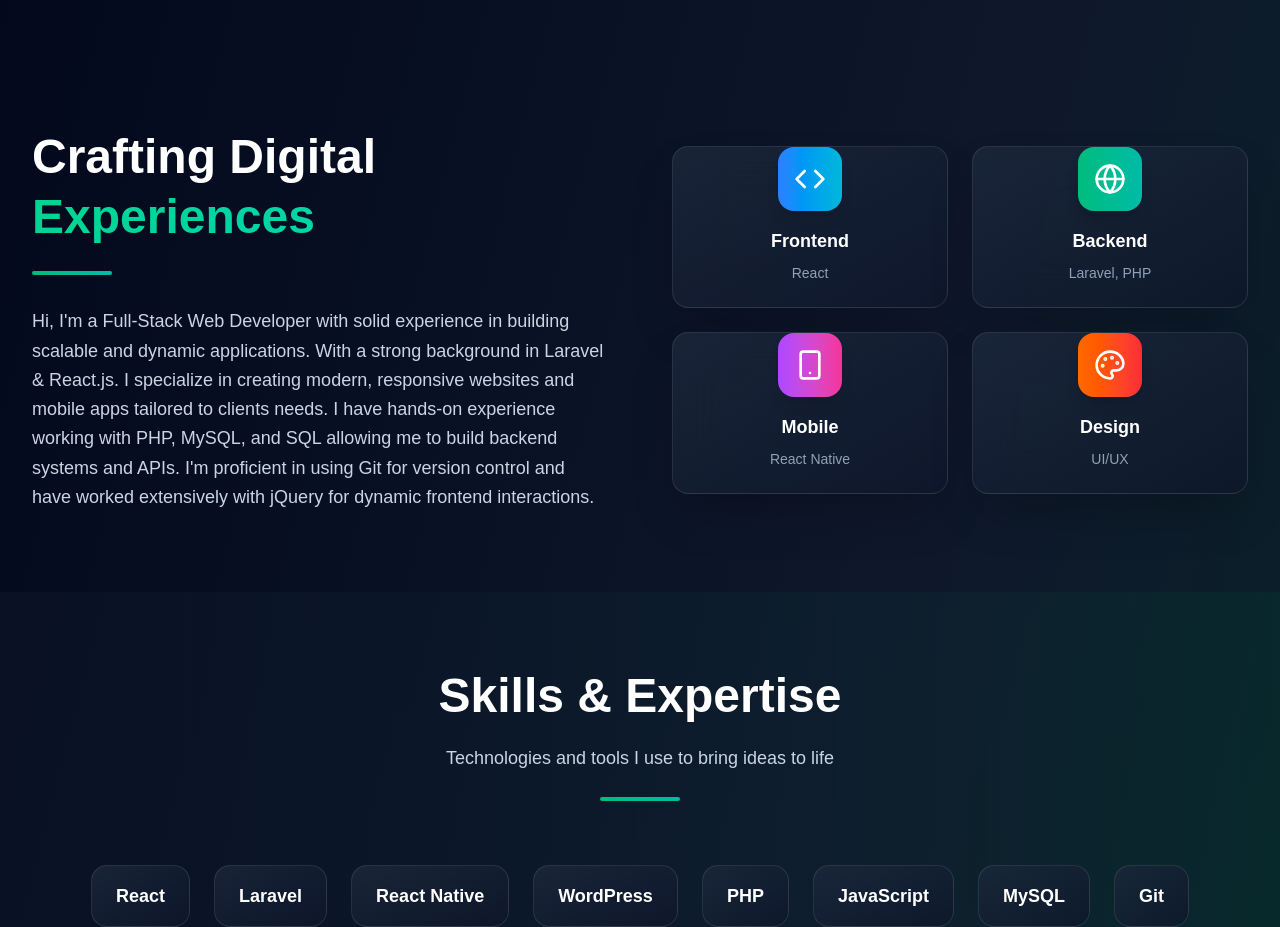
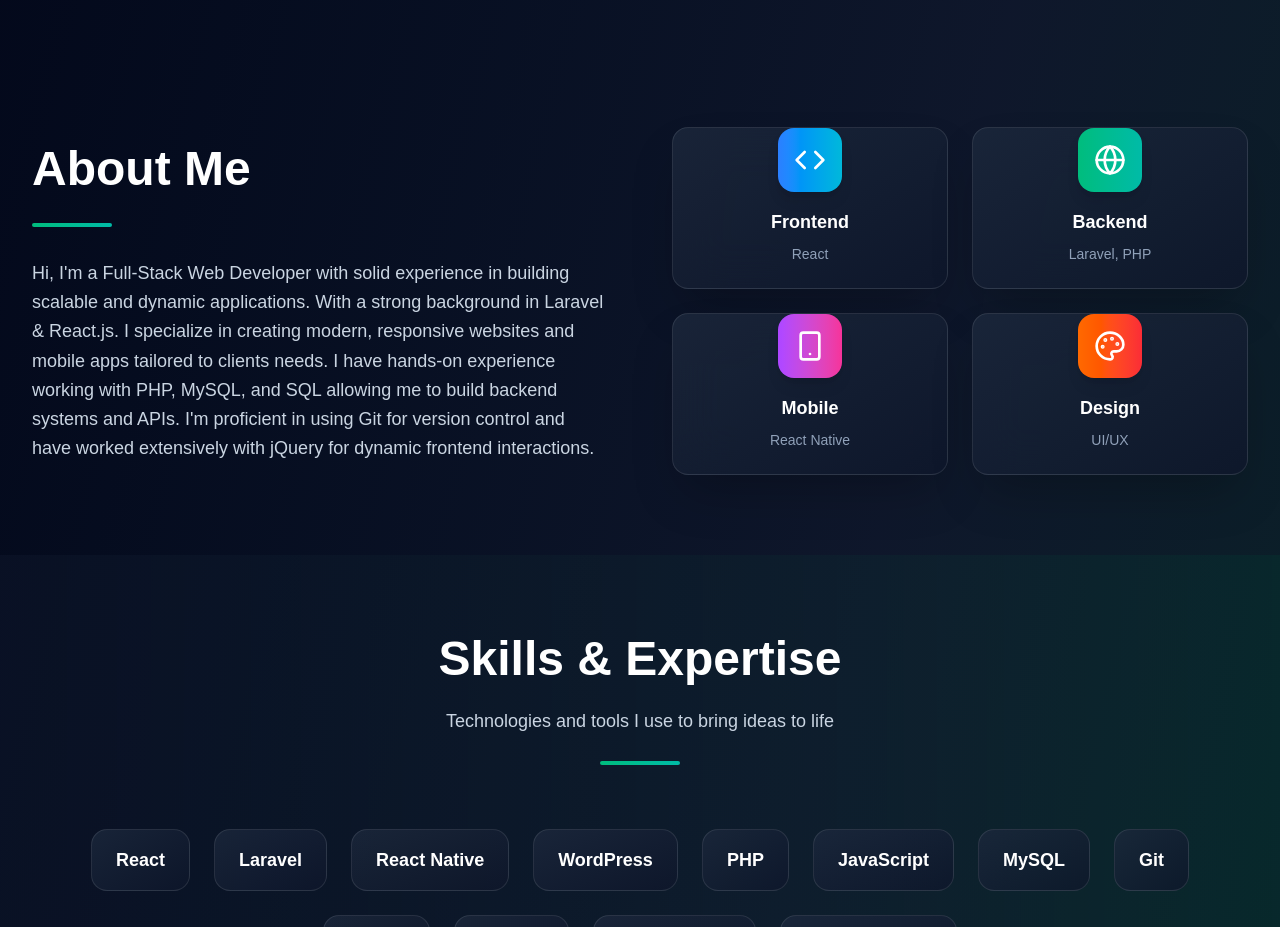
Before and after one commit to Rdb1701/portfolio, a Next.js app: page / in a window 1280 px wide. Shown: the part 1060-1987 px from the top of the page. Built offline with nearby package versions, Linux system fonts and the light colour scheme.

Commit message:
revisions on page.tsx

```diff
--- a/app/page.tsx
+++ b/app/page.tsx
@@ -348,10 +348,7 @@ export default function Portfolio() {
             <div className="space-y-8">
               <div>
                 <h2 className="text-4xl md:text-5xl font-bold text-white mb-6 leading-tight">
-                  Crafting Digital
-                  <span className="block bg-gradient-to-r from-emerald-400 to-teal-400 bg-clip-text text-transparent">
-                    Experiences
-                  </span>
+                  About Me
                 </h2>
                 <div className="w-20 h-1 bg-gradient-to-r from-emerald-500 to-teal-500 rounded-full mb-8"></div>
               </div>
```
